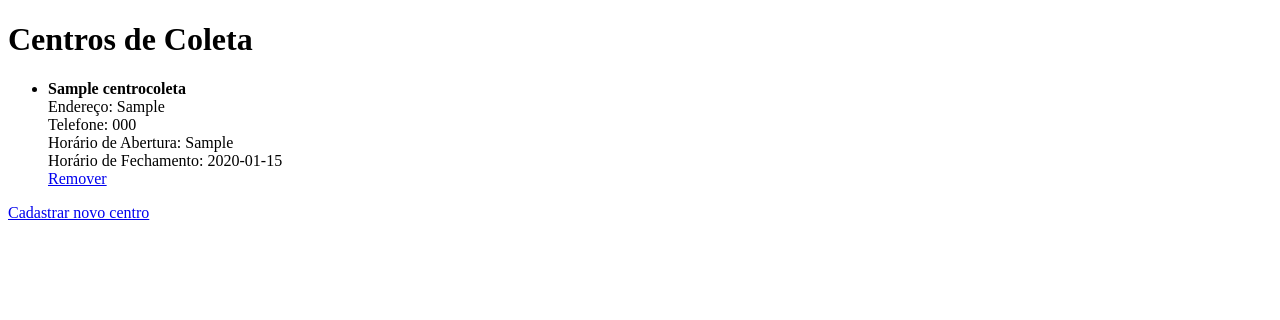
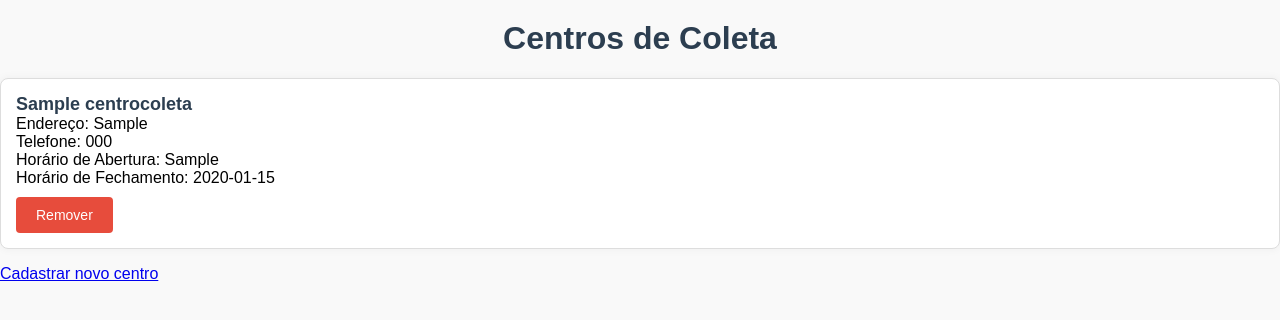
Before and after one commit to gustavocarneiro453/Projeto-FDS, a Django app: page /centros/lista/ in a window 1280 px wide. Shown: the top 320 px of the page. Run offline with Django 5.2, Linux system fonts and the light colour scheme; tables that the repository leaves empty hold one stand-in row (values such as "Sample post").

Commit message:
Implementação de CSS nas páginas de 'Centros'

```diff
--- /dev/null
+++ b/static/centros.css
@@ -0,0 +1,219 @@
+/* Estilos Gerais */
+body {
+    font-family: 'Arial', sans-serif;
+    background-color: #f9f9f9;
+    margin: 0;
+    padding: 0;
+}
+
+
+h1, h2 {
+    text-align: center;
+    color: #2c3e50;
+    margin-top: 20px;
+}
+
+
+p {
+    color: #7f8c8d;
+    font-size: 16px;
+}
+
+
+/* Layout */
+.container {
+    max-width: 1200px;
+    margin: 0 auto;
+    padding: 20px;
+}
+
+
+.row {
+    display: flex;
+    justify-content: center;
+    align-items: center;
+}
+
+
+.col-md-8 {
+    background-color: #fff;
+    padding: 20px;
+    border-radius: 8px;
+    box-shadow: 0 0 10px rgba(0, 0, 0, 0.1);
+}
+
+
+/* Formulários */
+form {
+    margin-top: 20px;
+}
+
+
+form .form-group {
+    margin-bottom: 15px;
+}
+
+
+form .form-group label {
+    font-weight: bold;
+    margin-bottom: 5px;
+    display: block;
+}
+
+
+form input, form select, form textarea {
+    width: 100%;
+    padding: 10px;
+    border: 1px solid #ddd;
+    border-radius: 4px;
+    font-size: 14px;
+    box-sizing: border-box;
+}
+
+
+form button {
+    padding: 10px 20px;
+    font-size: 16px;
+    border-radius: 4px;
+    cursor: pointer;
+}
+
+
+form button.btn-success {
+    background-color: #28a745;
+    border: none;
+    color: white;
+}
+
+
+form button.btn-success:hover {
+    background-color: #218838;
+}
+
+
+form button.btn-danger {
+    background-color: #dc3545;
+    border: none;
+    color: white;
+}
+
+
+form button.btn-danger:hover {
+    background-color: #c82333;
+}
+
+
+form button.btn-secondary {
+    background-color: #6c757d;
+    border: none;
+    color: white;
+}
+
+
+form button.btn-secondary:hover {
+    background-color: #5a6268;
+}
+
+
+/* Botões */
+.btn {
+    text-decoration: none;
+    padding: 10px 20px;
+    display: inline-block;
+    margin-top: 10px;
+    font-size: 14px;
+    border-radius: 4px;
+    transition: background-color 0.3s;
+}
+
+
+.btn-danger {
+    background-color: #e74c3c;
+    color: white;
+}
+
+
+.btn-danger:hover {
+    background-color: #c0392b;
+}
+
+
+.btn-secondary {
+    background-color: #95a5a6;
+    color: white;
+}
+
+
+.btn-secondary:hover {
+    background-color: #7f8c8d;
+}
+
+
+/* Listagem de Centros */
+ul {
+    list-style: none;
+    padding: 0;
+}
+
+
+li {
+    background-color: #fff;
+    padding: 15px;
+    margin: 10px 0;
+    border: 1px solid #ddd;
+    border-radius: 8px;
+    box-shadow: 0 0 10px rgba(0, 0, 0, 0.05);
+}
+
+
+li strong {
+    font-size: 18px;
+    color: #2c3e50;
+}
+
+
+/* Alertas */
+.alert {
+    padding: 10px;
+    border-radius: 4px;
+    margin-bottom: 20px;
+}
+
+
+.alert-danger {
+    background-color: #f8d7da;
+    color: #721c24;
+    border: 1px solid #f5c6cb;
+}
+
+
+.text-danger {
+    color: #e74c3c;
+}
+
+
+small {
+    font-size: 12px;
+    color: #e74c3c;
+}
+
+
+/* Responsividade */
+@media (max-width: 768px) {
+    .col-md-8 {
+        width: 100%;
+        padding: 15px;
+    }
+
+
+    form button {
+        width: 100%;
+        margin-bottom: 10px;
+    }
+
+
+    .btn {
+        width: 100%;
+        text-align: center;
+    }
+}
--- a/templates/base.html
+++ b/templates/base.html
@@ -15,7 +15,9 @@
     >
     <!-- CSS Personalizado -->
     {% load static %}
+    {% block css %}
     <link rel="stylesheet" href="{% static 'styles.css' %}">
+    {% endblock css %}
 </head>
 <body>
     <!-- Barra de Navegacao -->
--- a/templates/centros/cadastrar_centro.html
+++ b/templates/centros/cadastrar_centro.html
@@ -1,6 +1,10 @@
 <!-- centros/templates/centros/criar_centros.html -->
+{% extends "base.html" %}
 
-{% extends "base.html" %}
+{% load static %}
+{% block css %}
+<link rel="stylesheet" href="{% static 'centros.css' %}">
+{% endblock css %}
 
 {% block title %}Cadastrar Ponto de Coleta{% endblock %}
 
--- a/templates/centros/centro_nao_cadastrado.html
+++ b/templates/centros/centro_nao_cadastrado.html
@@ -1,3 +1,8 @@
+{% block head_css_site %}
+{{ block.super }}
+<link href="{% static 'centros.css' %}" rel="stylesheet" type="text/css">
+{% endblock head_css_site %}
+
 {% extends "base.html" %}
 
 {% block title %}Centro Não Encontrado{% endblock %}
--- a/templates/centros/lista_centros.html
+++ b/templates/centros/lista_centros.html
@@ -4,6 +4,8 @@
     <meta charset="UTF-8">
     <meta name="viewport" content="width=device-width, initial-scale=1.0">
     <title>Lista de Centros de Coleta</title>
+    {% load static %}
+    <link rel="stylesheet" href="{% static 'centros.css' %}">
 </head>
 <body>
     <h1>Centros de Coleta</h1>
--- a/templates/centros/remover_centro.html
+++ b/templates/centros/remover_centro.html
@@ -1,3 +1,8 @@
+{% block head_css_site %}
+{{ block.super }}
+<link href="{% static 'centros.css' %}" rel="stylesheet" type="text/css">
+{% endblock head_css_site %}
+
 {% extends "base.html" %}
 
 {% block title %}Remover Centro de Coleta{% endblock %}
```
Also changed, not shown: templates/centros/atualizar_centros.html (+7 -0 lines).
